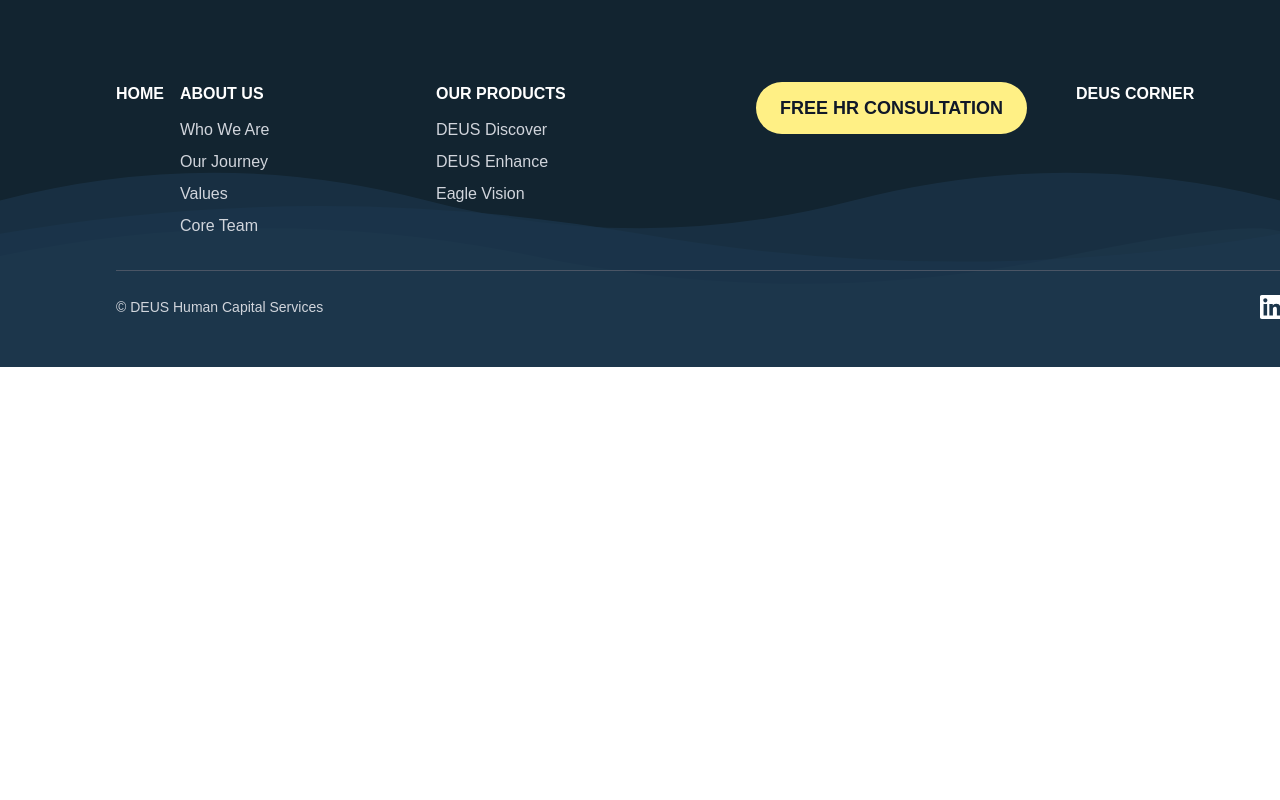
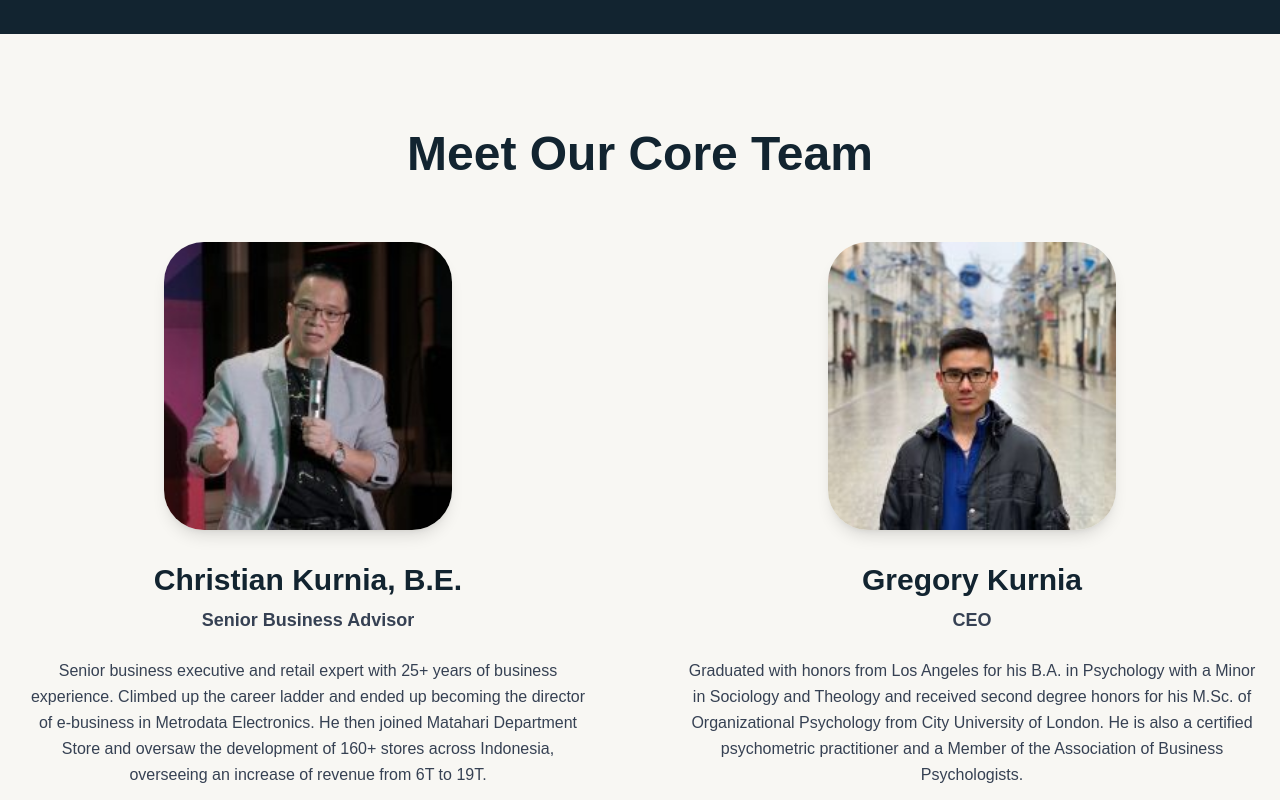
Before and after one commit to khafidhkayyis/deushcs-clone, a Next.js app: page /whoweare in a window 1280 px wide. Shown: the part 4180-4980 px from the top of the page. Before the commit the page ends 4547 px from the top, so only its background shows below. Built offline with nearby package versions, Linux system fonts and the light colour scheme; a web font is replaced by a local one.

Commit message:
section-teamcore

```diff
--- a/app/whoweare/page.tsx
+++ b/app/whoweare/page.tsx
@@ -2,6 +2,7 @@ import WhoWeAre from "./sections/WhoWeAre";
 import BarrierName from "./sections/barrierName";
 import OurProcess from "./sections/ourProcess";
 import OurValues from "./sections/ourValues";
+import TeamCore from "./sections/teamCore";
 
 
 export default function WhoWeArePage() {
@@ -11,6 +12,7 @@ export default function WhoWeArePage() {
             <BarrierName index={0} />
             <OurProcess />
             <OurValues />
+            <TeamCore />
         </div>
     );
 }
--- /dev/null
+++ b/app/whoweare/sections/teamCore.tsx
@@ -0,0 +1,67 @@
+import React from "react";
+import Image from "next/image";
+import christianPhoto from "../images/teamCore/Christian-Kurnia-pj9v7vr7cpnetiho4w3ixsz9rj9nhlqsmo860kku6o.jpg";
+import gregoryPhoto from "../images/teamCore/Gregory-Kurnia-pj9viyarugszk6erhodcb0epmwpa59ozhgu1hw5wwg.jpg";
+
+export default function TeamCore() {
+    return (
+        <section className="relative bg-[#f8f7f3] text-[#122430] py-16 lg:py-24">
+            <div className="container mx-auto px-6">
+                {/* Heading */}
+                <h2 className="text-3xl md:text-4xl lg:text-5xl font-extrabold text-center mb-16">
+                    Meet Our Core Team
+                </h2>
+
+                {/* Team Members */}
+                <div className="grid grid-cols-1 lg:grid-cols-2 gap-16 lg:gap-24 items-start">
+                    {/* Christian Kurnia */}
+                    <div className="flex flex-col items-center text-center">
+                        <div className="w-64 h-64 md:w-72 md:h-72 rounded-[40px] overflow-hidden mb-8 shadow-lg">
+                            <Image
+                                src={christianPhoto}
+                                alt="Christian Kurnia"
+                                className="w-full h-full object-cover"
+                            />
+                        </div>
+                        <h3 className="text-2xl md:text-3xl font-bold mb-2">
+                            Christian Kurnia, B.E.
+                        </h3>
+                        <p className="text-base md:text-lg font-semibold text-gray-700 mb-6">
+                            Senior Business Advisor
+                        </p>
+                        <p className="text-sm md:text-base leading-relaxed text-gray-700 max-w-xl">
+                            Senior business executive and retail expert with 25+ years of business experience.
+                            Climbed up the career ladder and ended up becoming the director of e-business in
+                            Metrodata Electronics. He then joined Matahari Department Store and oversaw the
+                            development of 160+ stores across Indonesia, overseeing an increase of revenue from
+                            6T to 19T.
+                        </p>
+                    </div>
+
+                    {/* Gregory Kurnia */}
+                    <div className="flex flex-col items-center text-center">
+                        <div className="w-64 h-64 md:w-72 md:h-72 rounded-[40px] overflow-hidden mb-8 shadow-lg">
+                            <Image
+                                src={gregoryPhoto}
+                                alt="Gregory Kurnia"
+                                className="w-full h-full object-cover"
+                            />
+                        </div>
+                        <h3 className="text-2xl md:text-3xl font-bold mb-2">
+                            Gregory Kurnia
+                        </h3>
+                        <p className="text-base md:text-lg font-semibold text-gray-700 mb-6">
+                            CEO
+                        </p>
+                        <p className="text-sm md:text-base leading-relaxed text-gray-700 max-w-xl">
+                            Graduated with honors from Los Angeles for his B.A. in Psychology with a Minor in
+                            Sociology and Theology and received second degree honors for his M.Sc. of
+                            Organizational Psychology from City University of London. He is also a certified
+                            psychometric practitioner and a Member of the Association of Business Psychologists.
+                        </p>
+                    </div>
+                </div>
+            </div>
+        </section>
+    );
+}
```
Also changed, not shown: app/whoweare/images/teamCore/Christian-Kurnia-pj9v7vr7cpnetiho4w3ixsz9rj9nhlqsmo860kku6o.jpg (added), app/whoweare/images/teamCore/Gregory-Kurnia-pj9viyarugszk6erhodcb0epmwpa59ozhgu1hw5wwg.jpg (added).
